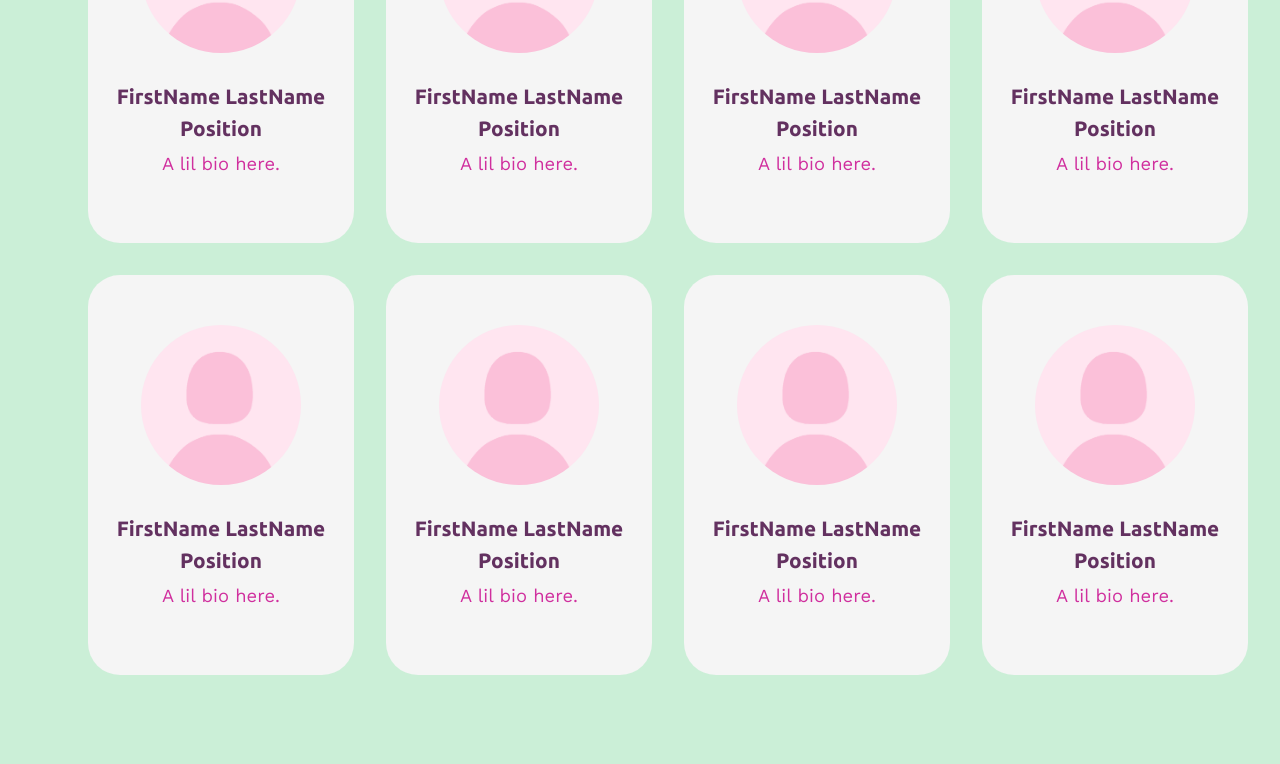
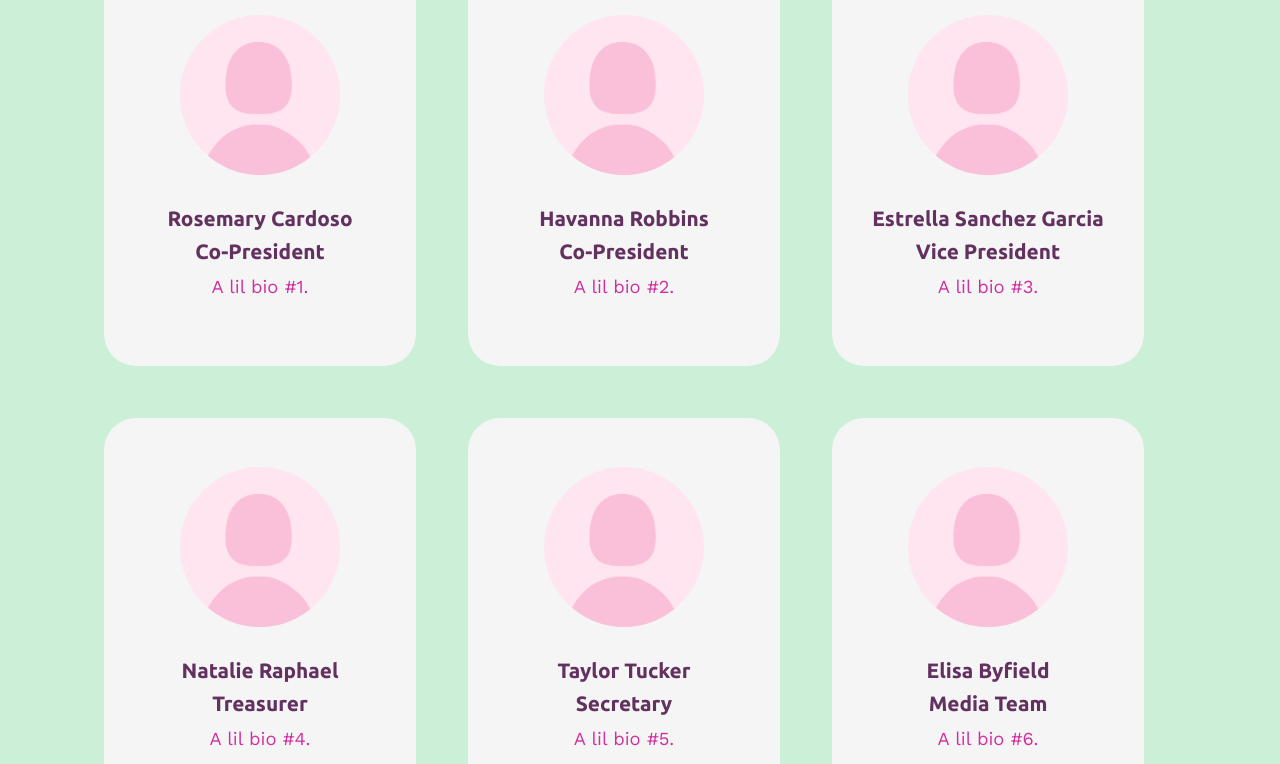
Before and after one commit to katepad/HarmonyHacksWebsite, a React (Vite) app: page /about in a window 1280 px wide. Shown: the part 1516-2280 px from the top of the page. Before the commit the page ends 2215 px from the top, so only its background shows below. Built offline with nearby package versions, Linux system fonts and the light colour scheme.

Commit message:
Made About us responsive & json file

```diff
--- /dev/null
+++ b/src/Data/About.json
@@ -0,0 +1,66 @@
+[
+    {
+        "id": 1,
+        "firstName": "Rosemary",
+        "lastName": "Cardoso",
+        "position": "Co-President",
+        "description": "A lil bio #1.",
+        "image": "/assets/temp.png"
+    },
+    {
+        "id": 2,
+        "firstName": "Havanna",
+        "lastName": "Robbins",
+        "position": "Co-President",
+        "description": "A lil bio #2.",
+        "image": "/assets/temp.png"
+    },
+    {
+        "id": 3,
+        "firstName": "Estrella",
+        "lastName": "Sanchez Garcia",
+        "position": "Vice President",
+        "description": "A lil bio #3.",
+        "image": "/assets/temp.png"
+    },
+    {
+        "id": 4,
+        "firstName": "Natalie",
+        "lastName": "Raphael",
+        "position": "Treasurer",
+        "description": "A lil bio #4.",
+        "image": "/assets/temp.png"
+    },
+    {
+        "id": 5,
+        "firstName": "Taylor",
+        "lastName": "Tucker",
+        "position": "Secretary",
+        "description": "A lil bio #5.",
+        "image": "/assets/temp.png"
+    },
+    {
+        "id": 6,
+        "firstName": "Elisa",
+        "lastName": "Byfield",
+        "position": "Media Team",
+        "description": "A lil bio #6.",
+        "image": "/assets/temp.png"
+    },
+    {
+        "id": 7,
+        "firstName": "Kate",
+        "lastName": "Paduganao",
+        "position": "Media Team",
+        "description": "A lil bio #7.",
+        "image": "/assets/temp.png"
+    },
+    {
+        "id": 8,
+        "firstName": "Erica",
+        "lastName": "Rodas Montejo",
+        "position": "Media Team",
+        "description": "A lil bio #8.",
+        "image": "/assets/temp.png"
+    }
+]
--- a/src/pages/About.tsx
+++ b/src/pages/About.tsx
@@ -1,6 +1,16 @@
 
+import contactData from "../data/About.json";
 import '../styles/Global.css';
 import '../styles/About.css';
+
+type BoardMember = {
+  "id": number;
+  "firstName": string;
+  "lastName": string;
+  "position": string,
+  "description": string;
+  "image": string;
+};
 
 const About = () => {
     return (
@@ -48,66 +58,19 @@ const Founders = () => {
 
 const Board = () => {
   return (
-    <section className = "about-board-section">
+    <section className="about-board-section">
+      <h2 className="page-h2 color-purple indent">Meet the '24-'25 Board</h2>
 
-      <br/> <h2 className = "page-h2 color-purple indent"> Meet the '24-'25 Board </h2>
-
-      {/* I would have to use JS to generate the correc amount of cards and rows for every year */}
-
-      <div className = "about-board-cards-row indent">
-        <div className = "about-board-card">
-          <img className = "about-board-card-img" src="/assets/temp.png" alt="Temporary Picture" />
-          <h3 className = "about-h3 color-darkpurple"> FirstName LastName </h3>
-          <h3 className = "about-h3 color-darkpurple"> Position </h3>
-          <p className = "page-p color-pink"> A lil bio here. </p>
-        </div>
-        <div className = "about-board-card">
-          <img className = "about-board-card-img" src="/assets/temp.png" alt="Temporary Picture" />
-          <h3 className = "about-h3 color-darkpurple"> FirstName LastName </h3>
-          <h3 className = "about-h3 color-darkpurple"> Position </h3>
-          <p className = "page-p color-pink"> A lil bio here. </p>
-        </div>
-        <div className = "about-board-card">
-          <img className = "about-board-card-img" src="/assets/temp.png" alt="Temporary Picture" />
-          <h3 className = "about-h3 color-darkpurple"> FirstName LastName </h3>
-          <h3 className = "about-h3 color-darkpurple"> Position </h3>
-          <p className = "page-p color-pink"> A lil bio here. </p>
-        </div>
-        <div className = "about-board-card">
-          <img className = "about-board-card-img" src="/assets/temp.png" alt="Temporary Picture" />
-          <h3 className = "about-h3 color-darkpurple"> FirstName LastName </h3>
-          <h3 className = "about-h3 color-darkpurple"> Position </h3>
-          <p className = "page-p color-pink"> A lil bio here. </p>
-        </div>
+      <div className="about-board-cards-container">
+        {contactData.map((member: BoardMember) => (
+          <div key={member.id} className="about-board-card">
+            <img className="about-board-card-img" src={member.image || "/assets/temp.png"} alt={`${member.firstName} ${member.lastName}`} />
+            <h3 className="about-h3 color-darkpurple">{member.firstName} {member.lastName}</h3>
+            <h3 className="about-h3 color-darkpurple">{member.position}</h3>
+            <p className="page-p color-pink">{member.description}</p>
+          </div>
+        ))}
       </div>
-
-      <div className = "about-board-cards-row indent">
-        <div className = "about-board-card">
-          <img className = "about-board-card-img" src="/assets/temp.png" alt="Temporary Picture" />
-          <h3 className = "about-h3 color-darkpurple"> FirstName LastName </h3>
-          <h3 className = "about-h3 color-darkpurple"> Position </h3>
-          <p className = "page-p color-pink"> A lil bio here. </p>
-        </div>
-        <div className = "about-board-card">
-          <img className = "about-board-card-img" src="/assets/temp.png" alt="Temporary Picture" />
-          <h3 className = "about-h3 color-darkpurple"> FirstName LastName </h3>
-          <h3 className = "about-h3 color-darkpurple"> Position </h3>
-          <p className = "page-p color-pink"> A lil bio here. </p>
-        </div>
-        <div className = "about-board-card">
-          <img className = "about-board-card-img" src="/assets/temp.png" alt="Temporary Picture" />
-          <h3 className = "about-h3 color-darkpurple"> FirstName LastName </h3>
-          <h3 className = "about-h3 color-darkpurple"> Position </h3>
-          <p className = "page-p color-pink"> A lil bio here. </p>
-        </div>
-        <div className = "about-board-card">
-          <img className = "about-board-card-img" src="/assets/temp.png" alt="Temporary Picture" />
-          <h3 className = "about-h3 color-darkpurple"> FirstName LastName </h3>
-          <h3 className = "about-h3 color-darkpurple"> Position </h3>
-          <p className = "page-p color-pink"> A lil bio here. </p>
-        </div>
-      </div>
-
     </section>
   );
 };
--- a/src/styles/About.css
+++ b/src/styles/About.css
@@ -31,7 +31,6 @@
 /* ============================== END OF HISTORY SECTION ============================== */
 
 
-
 /* ============================== ABOUT FOUNDERS SECTION ============================== */
 
 .about-founders-section {
@@ -39,19 +38,20 @@
     flex-direction: row;
     align-items: left;
     justify-content: left;
-
-    height: 30rem;
+    height: auto;
 }
 
 .about-founders-content-div {
     margin-left: 5rem;
     width:  45rem;
     height: auto;
+    margin-bottom: 4rem;
 }
 
 .about-founders-img {
     margin-left: 5rem;
     margin-top: 2rem;
+    margin-right: 5rem;
 
     box-shadow: 0 1.563rem 1.563rem #DF9DCF;
     border-radius: 2rem;
@@ -62,7 +62,6 @@
 }
 
 /* ============================== END OF ABOUT FOUNDERS SECTION ============================== */
-
 
 
 /* ============================== ABOUT CURRENT BOARD SECTION ============================== */
@@ -77,13 +76,12 @@
     font-weight: 700;
 }
 
-.about-board-cards-row {
+.about-board-cards-container {
     display: flex;
-    flex-direction: row;
-    align-items: left;
-    justify-content: left;
-
-    height: auto;
+    flex-wrap: wrap;
+    gap: 20px;
+    justify-content: center;
+    padding: 20px;
 }
 
 .about-board-card {
@@ -118,3 +116,87 @@
     width: 10rem;
     height: 10rem;
 }
+
+/* ============================== END OF ABOUT CURRENT BOARD SECTION ==============================*/
+
+
+/* ============================== RESPONSIVE SCREEN #1 ============================== */
+
+@media only screen and (max-width: 1250px) {
+
+    /* ========== HISTORY SECTION ========== */
+
+    .about-history-section {
+        flex-direction: row;
+    }
+
+    .about-history-img {
+        margin-top: 5rem;
+    }
+
+    /* ========== END OF HISTORY SECTION ========== */
+
+
+    /* ========== FOUNDERS SECTION ========== */
+
+    .about-founders-img {
+        margin-top: 13rem;
+    }
+
+    /* ========== END OF HISTORY SECTION ========== */
+
+}
+
+/* ============================== END OF RESPONSIVE SCREEN #1 ============================== */
+
+
+/* ============================== RESPONSIVE SCREEN #2 ============================== */
+
+@media only screen and (max-width: 1100px) {
+
+    /* ========== HISTORY SECTION ========== */
+
+    .about-history-section {
+        flex-direction: column;
+        justify-content: center;
+        align-items: center;
+    }
+
+    .about-history-img {
+        margin-top: 0rem;
+        margin-bottom: 3rem;
+    }
+
+    .about-history-content-div {
+        width: auto;
+        margin: 0.2rem;
+    }
+
+    /* ========== END OF HISTORY SECTION ========== */
+
+
+    /* ========== FOUNDERS SECTION ========== */
+
+    .about-founders-section {
+        flex-direction: column-reverse;
+        justify-content: center;
+        align-items: center;
+    }
+
+    .about-founders-img {
+        margin-top: 5rem;
+        margin-bottom: 4rem;
+    }
+
+    .about-founders-content-div {
+        margin-bottom: 5rem;
+        width: auto;
+        margin-left: 3rem;
+        margin-right: 3rem;
+    }
+
+    /* ========== END OF HISTORY SECTION ========== */
+
+}
+
+/* ============================== END OF RESPONSIVE SCREEN #2 ============================== */
```
